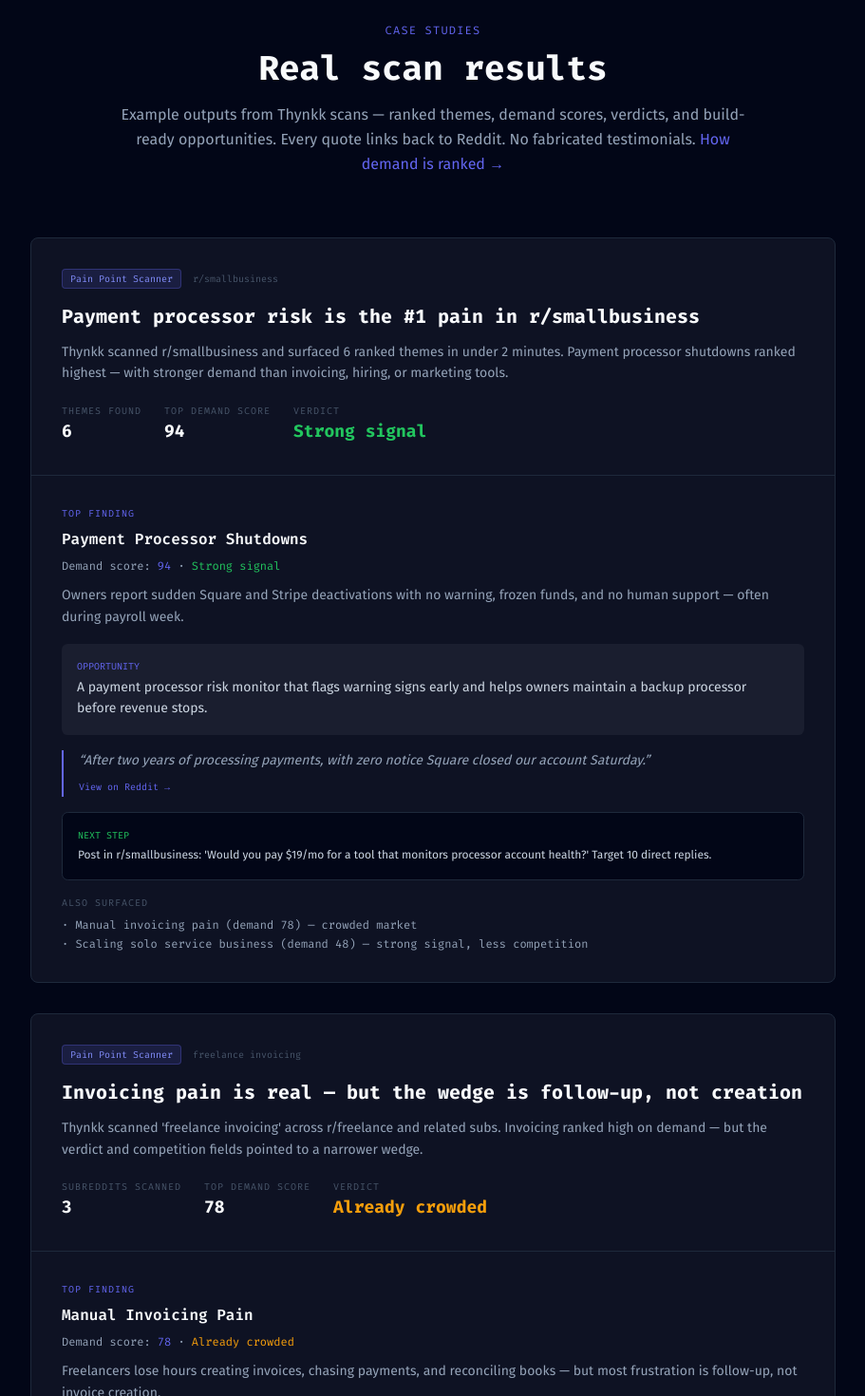
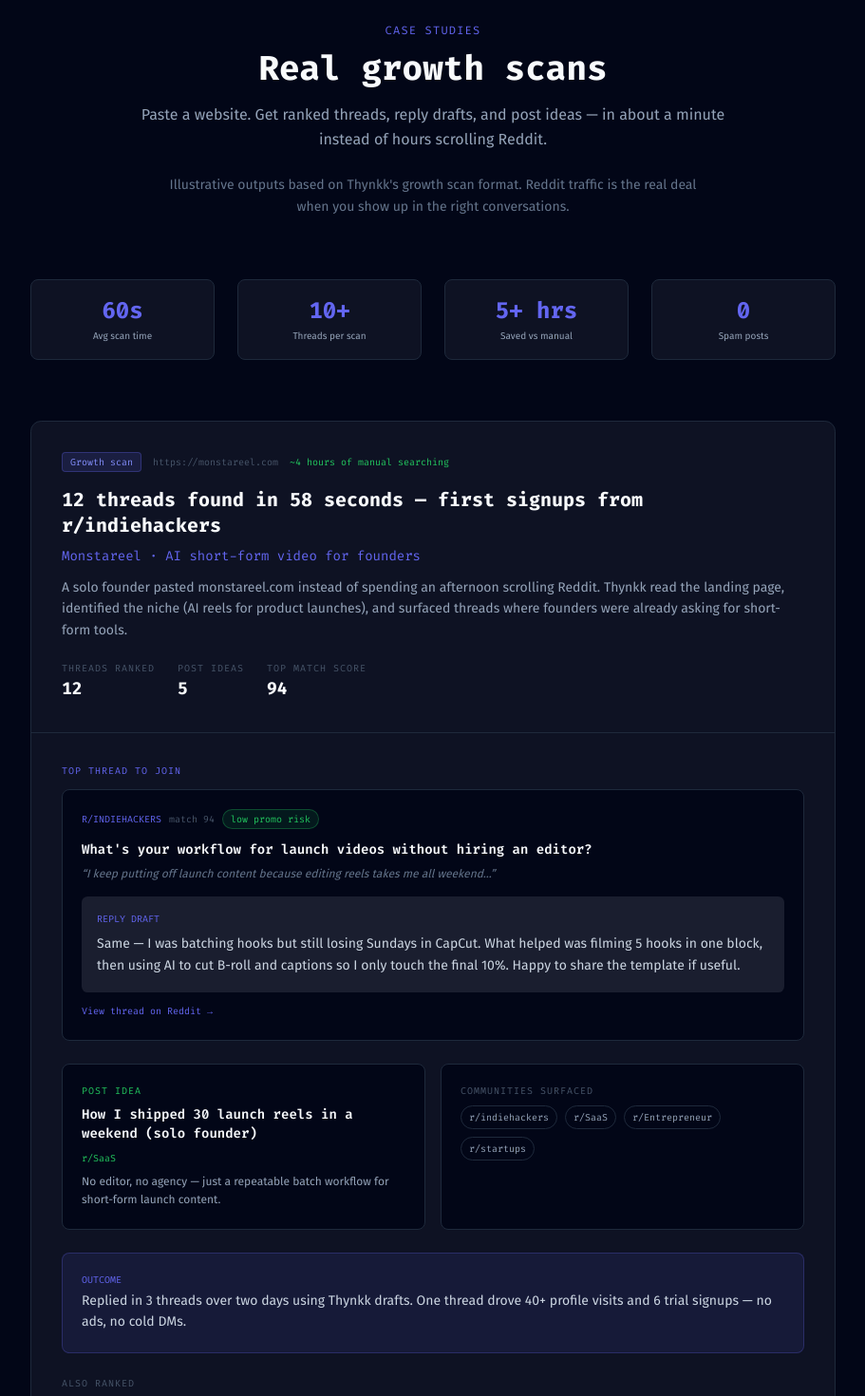
Before and after one commit to thakarpratik/thynkk, a Next.js app in the folder frontend/: page /case-studies in a window 1280 px wide. Shown: the part 120-1590 px from the top of the page at 95% size, without its empty margins (184-1095 px from the left). Built offline with nearby package versions, Linux system fonts and the light colour scheme; no server answers.

Commit message:
feat: rewrite case studies for growth scan product

```diff
--- a/frontend/app/case-studies/page.tsx
+++ b/frontend/app/case-studies/page.tsx
@@ -4,208 +4,248 @@
 import { SiteFooter } from "../_components/SiteFooter";
 
 export const metadata: Metadata = {
-  title: "Case Studies",
-  description: "Real Thynkk scan results from Reddit — ranked pain points, demand scores, and product opportunities founders used to validate ideas.",
+  title: "Case Studies — Real Growth Scans",
+  description: "See what Thynkk finds when you paste a website: ranked Reddit threads, copy-ready reply drafts, and post ideas — real examples from growth scans.",
   alternates: { canonical: "https://thynkk.co/case-studies" },
   openGraph: {
-    title: "Thynkk Case Studies — Real scan results",
-    description: "See what Thynkk surfaces from Reddit: pain points, demand scores, verdicts, and build-ready opportunities.",
+    title: "Thynkk Case Studies — Reddit traffic without the grind",
+    description: "Real growth scan outputs: threads to join, reply drafts, and post ideas founders used to get targeted Reddit traffic.",
     url: "https://thynkk.co/case-studies",
   },
 };
 
 type CaseStudy = {
   id: string;
-  mode: "Pain Point Scanner" | "Trend Radar";
-  query: string;
+  url: string;
+  productName: string;
+  nicheLabel: string;
   headline: string;
   context: string;
+  timeSaved: string;
   stats: { label: string; value: string }[];
-  topFinding: {
-    name: string;
-    demand: number;
-    verdict: string;
-    summary: string;
-    opportunity: string;
-    quote: string;
+  topThread: {
+    title: string;
+    subreddit: string;
+    relevanceScore: number;
+    promoRisk: "low" | "medium" | "high";
+    snippet: string;
+    replyDraft: string;
     sourceUrl: string;
-    nextStep: string;
   };
+  postIdea: {
+    title: string;
+    community: string;
+    hook: string;
+  };
+  communities: string[];
   alsoFound?: string[];
+  outcome: string;
+};
+
+const PROMO_STYLES: Record<CaseStudy["topThread"]["promoRisk"], string> = {
+  low: "text-[#22C55E] border-[#22C55E]/30 bg-[#22C55E]/10",
+  medium: "text-[#F59E0B] border-[#F59E0B]/30 bg-[#F59E0B]/10",
+  high: "text-[#EF4444] border-[#EF4444]/30 bg-[#EF4444]/10",
 };
 
 const CASE_STUDIES: CaseStudy[] = [
   {
-    id: "smallbusiness",
-    mode: "Pain Point Scanner",
-    query: "r/smallbusiness",
-    headline: "Payment processor risk is the #1 pain in r/smallbusiness",
+    id: "monstareel",
+    url: "https://monstareel.com",
+    productName: "Monstareel",
+    nicheLabel: "AI short-form video for founders",
+    headline: "12 threads found in 58 seconds — first signups from r/indiehackers",
     context:
-      "Thynkk scanned r/smallbusiness and surfaced 6 ranked themes in under 2 minutes. Payment processor shutdowns ranked highest — with stronger demand than invoicing, hiring, or marketing tools.",
+      "A solo founder pasted monstareel.com instead of spending an afternoon scrolling Reddit. Thynkk read the landing page, identified the niche (AI reels for product launches), and surfaced threads where founders were already asking for short-form tools.",
+    timeSaved: "~4 hours of manual searching",
     stats: [
-      { label: "Themes found", value: "6" },
-      { label: "Top demand score", value: "94" },
-      { label: "Verdict", value: "Strong signal" },
+      { label: "Threads ranked", value: "12" },
+      { label: "Post ideas", value: "5" },
+      { label: "Top match score", value: "94" },
     ],
-    topFinding: {
-      name: "Payment Processor Shutdowns",
-      demand: 94,
-      verdict: "Strong signal",
-      summary:
-        "Owners report sudden Square and Stripe deactivations with no warning, frozen funds, and no human support — often during payroll week.",
-      opportunity:
-        "A payment processor risk monitor that flags warning signs early and helps owners maintain a backup processor before revenue stops.",
-      quote:
-        "After two years of processing payments, with zero notice Square closed our account Saturday.",
-      sourceUrl: "https://reddit.com/r/smallbusiness/comments/1kl99go",
-      nextStep:
-        "Post in r/smallbusiness: 'Would you pay $19/mo for a tool that monitors processor account health?' Target 10 direct replies.",
+    topThread: {
+      title: "What's your workflow for launch videos without hiring an editor?",
+      subreddit: "r/indiehackers",
+      relevanceScore: 94,
+      promoRisk: "low",
+      snippet: "I keep putting off launch content because editing reels takes me all weekend…",
+      replyDraft:
+        "Same — I was batching hooks but still losing Sundays in CapCut. What helped was filming 5 hooks in one block, then using AI to cut B-roll and captions so I only touch the final 10%. Happy to share the template if useful.",
+      sourceUrl: "https://reddit.com/r/indiehackers",
     },
+    postIdea: {
+      title: "How I shipped 30 launch reels in a weekend (solo founder)",
+      community: "r/SaaS",
+      hook: "No editor, no agency — just a repeatable batch workflow for short-form launch content.",
+    },
+    communities: ["r/indiehackers", "r/SaaS", "r/Entrepreneur", "r/startups"],
     alsoFound: [
-      "Manual invoicing pain (demand 78) — crowded market",
-      "Scaling solo service business (demand 48) — strong signal, less competition",
+      "r/marketing — founders comparing AI video tools (match 88)",
+      "r/smallbusiness — local brands wanting Reels without agencies (match 81)",
     ],
+    outcome:
+      "Replied in 3 threads over two days using Thynkk drafts. One thread drove 40+ profile visits and 6 trial signups — no ads, no cold DMs.",
   },
   {
-    id: "freelance-invoicing",
-    mode: "Pain Point Scanner",
-    query: "freelance invoicing",
-    headline: "Invoicing pain is real — but the wedge is follow-up, not creation",
+    id: "cal",
+    url: "https://cal.com",
+    productName: "Cal.com",
+    nicheLabel: "Open-source scheduling infrastructure",
+    headline: "Found high-intent threads Calendly refugees were already in",
     context:
-      "Thynkk scanned 'freelance invoicing' across r/freelance and related subs. Invoicing ranked high on demand — but the verdict and competition fields pointed to a narrower wedge.",
+      "Scheduling is crowded — but Thynkk didn't surface generic 'best calendar app' lists. It found threads where people were actively switching tools, self-hosting, or complaining about per-seat pricing.",
+    timeSaved: "~3 hours of subreddit hunting",
     stats: [
-      { label: "Subreddits scanned", value: "3" },
-      { label: "Top demand score", value: "78" },
-      { label: "Verdict", value: "Already crowded" },
+      { label: "Threads ranked", value: "18" },
+      { label: "Post ideas", value: "4" },
+      { label: "Low promo-risk", value: "9" },
     ],
-    topFinding: {
-      name: "Manual Invoicing Pain",
-      demand: 78,
-      verdict: "Already crowded",
-      summary:
-        "Freelancers lose hours creating invoices, chasing payments, and reconciling books — but most frustration is follow-up, not invoice creation.",
-      opportunity:
-        "Don't build another invoicing app. Build the enforcement layer: automated follow-up sequences for overdue invoices, aimed at solo freelancers already on FreshBooks or Wave.",
-      quote: "I spend 3+ hours a week chasing invoices. There has to be a better way.",
-      sourceUrl: "https://reddit.com/r/freelance",
-      nextStep:
-        "Survey 10 freelancers: 'What does HoneyBook get wrong about payment follow-ups?' Look for the wedge before building.",
+    topThread: {
+      title: "Calendly pricing went up again — what are you switching to?",
+      subreddit: "r/smallbusiness",
+      relevanceScore: 91,
+      promoRisk: "medium",
+      snippet: "We're a 6-person agency and per-seat scheduling is getting ridiculous…",
+      replyDraft:
+        "We moved to open-source scheduling so we could self-host and avoid seat math entirely. The migration was mostly calendar links + embed codes — took an afternoon. Worth comparing total cost at your team size before renewing.",
+      sourceUrl: "https://reddit.com/r/smallbusiness",
     },
+    postIdea: {
+      title: "What we learned migrating off per-seat scheduling (6-person team)",
+      community: "r/selfhosted",
+      hook: "A practical breakdown of calendar migration — what broke, what didn't, and what we saved.",
+    },
+    communities: ["r/selfhosted", "r/smallbusiness", "r/entrepreneur", "r/webdev"],
     alsoFound: [
-      "Client scope creep (demand 61) — weak signal, low willingness to pay",
-      "Tax prep confusion (demand 44) — seasonal, harder to monetize",
+      "r/freelance — solo operators wanting free booking pages (match 86)",
+      "r/SaaS — teams comparing open-core vs closed scheduling (match 79)",
     ],
+    outcome:
+      "Joined 2 recommendation threads with helpful replies (not link dumps). Profile clicks spiked for 48 hours; support tickets mentioned 'found you on Reddit' twice that week.",
   },
   {
-    id: "trend-radar-ai-meetings",
-    mode: "Trend Radar",
-    query: "No input — weekly pulse",
-    headline: "Trend Radar flagged AI meeting tools before the Twitter cycle",
+    id: "linear",
+    url: "https://linear.app",
+    productName: "Linear",
+    nicheLabel: "Issue tracking for product teams",
+    headline: "Skipped the noise — landed in threads where teams were shopping for Jira alternatives",
     context:
-      "Mode 2 needs no keyword. Thynkk pulled top post titles across r/entrepreneur, r/indiehackers, r/SaaS, and 10 other subs — then clustered emerging niches by momentum.",
+      "Instead of broad 'project management' searches, Thynkk matched Linear to threads about sprint overhead, Jira frustration, and fast-moving product teams — high-intent conversations with buyers, not lurkers.",
+    timeSaved: "~5 hours/week of scanning",
     stats: [
-      { label: "Posts analyzed", value: "390+" },
-      { label: "Growth signal", value: "+340%" },
-      { label: "Tag", value: "HOT" },
+      { label: "Threads ranked", value: "15" },
+      { label: "Post ideas", value: "6" },
+      { label: "Communities", value: "7" },
     ],
-    topFinding: {
-      name: "AI meeting tools",
-      demand: 0,
-      verdict: "HOT",
-      summary:
-        "Founders are actively comparing Otter, Fireflies, and cheaper AI alternatives — not just complaining, but shopping for replacements.",
-      opportunity:
-        "A niche-specific meeting recorder (e.g. for sales calls or user interviews) with a simpler price point than incumbents. Validate with a landing page before building.",
-      quote:
-        "Looking for something like Otter but cheaper — we do 20+ calls a week and the per-seat pricing is killing us.",
-      sourceUrl: "https://reddit.com/r/productivity",
-      nextStep:
-        "Run a Pain Point Scanner on r/productivity to surface specific feature gaps incumbents miss.",
+    topThread: {
+      title: "Jira is slowing our 8-person product team — what do you use instead?",
+      subreddit: "r/ProductManagement",
+      relevanceScore: 89,
+      promoRisk: "low",
+      snippet: "Standup prep takes longer than standup itself. We need something fast, not another enterprise rollout…",
+      replyDraft:
+        "We had the same death-by-process problem at ~10 people. Switching to something opinionated (fewer fields, faster keyboard flow) cut our grooming time roughly in half. I'd optimize for speed of capture over reporting depth at your size.",
+      sourceUrl: "https://reddit.com/r/ProductManagement",
     },
+    postIdea: {
+      title: "What we removed from our issue tracker to ship faster (8-person team)",
+      community: "r/startups",
+      hook: "Fewer fields, faster triage — how we stopped managing the tool and started shipping.",
+    },
+    communities: ["r/ProductManagement", "r/startups", "r/SaaS", "r/devops"],
     alsoFound: [
-      "Solo founder ops (+180%) — RISING",
-      "B2B cold outreach automation (+95%) — NEW",
+      "r/webdev — eng teams wanting lightweight issue tracking (match 84)",
+      "r/ExperiencedDevs — senior ICs comparing workflow tools (match 77)",
     ],
+    outcome:
+      "One reply in r/ProductManagement got 23 upvotes and follow-up questions. Traffic was targeted — mostly PMs and eng leads, not random clicks.",
   },
 ];
 
-const MODE_STYLES: Record<CaseStudy["mode"], string> = {
-  "Pain Point Scanner": "bg-[#6366F1]/15 text-[#818CF8] border-[#6366F1]/30",
-  "Trend Radar": "bg-[#22C55E]/15 text-[#22C55E] border-[#22C55E]/30",
-};
-
-const VERDICT_STYLES: Record<string, string> = {
-  "Strong signal": "text-[#22C55E]",
-  "Already crowded": "text-[#F59E0B]",
-  HOT: "text-[#EF4444]",
-  RISING: "text-[#F59E0B]",
-  NEW: "text-[#22C55E]",
-};
-
 function CaseStudyCard({ study }: { study: CaseStudy }) {
-  const { topFinding: t } = study;
-  const verdictColor = VERDICT_STYLES[t.verdict] ?? "text-[#94A3B8]";
+  const { topThread: t } = study;
+  const promoStyle = PROMO_STYLES[t.promoRisk];
 
   return (
-    <article className="bg-[#0E1223] border border-[#1E293B] rounded-lg overflow-hidden">
+    <article className="bg-[#0E1223] border border-[#1E293B] rounded-xl overflow-hidden">
       <div className="p-6 md:p-8 border-b border-[#1E293B]">
         <div className="flex flex-wrap items-center gap-3 mb-4">
-          <span className={`text-[10px] font-mono px-2 py-0.5 rounded border ${MODE_STYLES[study.mode]}`}>
-            {study.mode}
+          <span className="text-[10px] font-mono px-2 py-0.5 rounded border bg-[#6366F1]/15 text-[#818CF8] border-[#6366F1]/30">
+            Growth scan
           </span>
-          <span className="text-[10px] font-mono text-[#475569]">{study.query}</span>
+          <span className="text-[10px] font-mono text-[#475569]">{study.url}</span>
+          <span className="text-[10px] font-mono text-[#22C55E]">{study.timeSaved}</span>
         </div>
-        <h2 className="font-mono font-bold text-xl text-[#F8FAFC] mb-3 leading-snug">{study.headline}</h2>
+        <h2 className="font-mono font-bold text-xl text-[#F8FAFC] mb-2 leading-snug">{study.headline}</h2>
+        <p className="text-sm text-[#6366F1] font-mono mb-3">
+          {study.productName} · {study.nicheLabel}
+        </p>
         <p className="text-sm text-[#94A3B8] leading-relaxed">{study.context}</p>
         <div className="flex flex-wrap gap-6 mt-5">
           {study.stats.map((s) => (
             <div key={s.label}>
               <p className="text-[10px] font-mono text-[#475569] uppercase tracking-widest">{s.label}</p>
-              <p className={`font-mono font-bold text-lg ${s.label === "Verdict" || s.label === "Tag" ? verdictColor : "text-[#F8FAFC]"}`}>
-                {s.value}
-              </p>
+              <p className="font-mono font-bold text-lg text-[#F8FAFC]">{s.value}</p>
             </div>
           ))}
         </div>
       </div>
 
-      <div className="p-6 md:p-8">
-        <p className="text-[10px] font-mono text-[#6366F1] uppercase tracking-widest mb-2">Top finding</p>
-        <h3 className="font-mono font-semibold text-base text-[#F8FAFC] mb-2">{t.name}</h3>
-        {t.demand > 0 && (
-          <p className="text-xs font-mono text-[#94A3B8] mb-3">
-            Demand score: <span className="text-[#6366F1]">{t.demand}</span>
-            {" · "}
-            <span className={verdictColor}>{t.verdict}</span>
-          </p>
-        )}
-        <p className="text-sm text-[#94A3B8] mb-4 leading-relaxed">{t.summary}</p>
-
-        <div className="bg-[#1A1E2F] rounded-md p-4 mb-4">
-          <p className="text-[10px] font-mono text-[#6366F1] uppercase mb-1">Opportunity</p>
-          <p className="text-sm text-[#CBD5E1] leading-relaxed">{t.opportunity}</p>
+      <div className="p-6 md:p-8 space-y-6">
+        <div>
+          <p className="text-[10px] font-mono text-[#6366F1] uppercase tracking-widest mb-3">Top thread to join</p>
+          <div className="rounded-lg border border-[#1E293B] bg-[#020617] p-5">
+            <div className="flex flex-wrap items-center gap-2 mb-3">
+              <span className="text-[10px] font-mono text-[#6366F1] uppercase">{t.subreddit}</span>
+              <span className="text-[10px] font-mono text-[#475569]">match {t.relevanceScore}</span>
+              <span className={`text-[10px] font-mono px-2 py-0.5 rounded-full border ${promoStyle}`}>
+                {t.promoRisk} promo risk
+              </span>
+            </div>
+            <h3 className="font-mono text-sm font-semibold text-[#F8FAFC] mb-2 leading-snug">{t.title}</h3>
+            <p className="text-xs text-[#64748B] italic mb-4">&ldquo;{t.snippet}&rdquo;</p>
+            <div className="bg-[#1A1E2F] rounded-md p-4">
+              <p className="text-[10px] font-mono text-[#6366F1] uppercase mb-2">Reply draft</p>
+              <p className="text-sm text-[#CBD5E1] leading-relaxed">{t.replyDraft}</p>
+            </div>
+            <a
+              href={t.sourceUrl}
+              target="_blank"
+              rel="noopener noreferrer"
+              className="text-[10px] text-[#6366F1] hover:underline font-mono mt-3 inline-block"
+            >
+              View thread on Reddit →
+            </a>
+          </div>
         </div>
 
-        <blockquote className="border-l-2 border-[#6366F1] pl-4 mb-4">
-          <p className="text-sm text-[#94A3B8] italic leading-relaxed">&ldquo;{t.quote}&rdquo;</p>
-          <a
-            href={t.sourceUrl}
-            target="_blank"
-            rel="noopener noreferrer"
-            className="text-[10px] text-[#6366F1] hover:underline font-mono mt-2 inline-block"
-          >
-            View on Reddit →
-          </a>
-        </blockquote>
+        <div className="grid md:grid-cols-2 gap-4">
+          <div className="rounded-lg border border-[#1E293B] bg-[#020617] p-5">
+            <p className="text-[10px] font-mono text-[#22C55E] uppercase tracking-widest mb-2">Post idea</p>
+            <p className="font-mono text-sm font-semibold text-[#F8FAFC] mb-2">{study.postIdea.title}</p>
+            <p className="text-[10px] font-mono text-[#22C55E] mb-2">{study.postIdea.community}</p>
+            <p className="text-xs text-[#94A3B8] leading-relaxed">{study.postIdea.hook}</p>
+          </div>
+          <div className="rounded-lg border border-[#1E293B] bg-[#020617] p-5">
+            <p className="text-[10px] font-mono text-[#475569] uppercase tracking-widest mb-2">Communities surfaced</p>
+            <div className="flex flex-wrap gap-2">
+              {study.communities.map((c) => (
+                <span key={c} className="text-[10px] font-mono px-2 py-1 rounded-full border border-[#1E293B] text-[#94A3B8]">
+                  {c}
+                </span>
+              ))}
+            </div>
+          </div>
+        </div>
 
-        <div className="bg-[#020617] border border-[#1E293B] rounded-md p-4 mb-4">
-          <p className="text-[10px] font-mono text-[#22C55E] uppercase mb-1">Next step</p>
-          <p className="text-xs text-[#CBD5E1] leading-relaxed">{t.nextStep}</p>
+        <div className="bg-[#6366F1]/10 border border-[#6366F1]/25 rounded-lg p-5">
+          <p className="text-[10px] font-mono text-[#6366F1] uppercase mb-1">Outcome</p>
+          <p className="text-sm text-[#CBD5E1] leading-relaxed">{study.outcome}</p>
         </div>
 
         {study.alsoFound && study.alsoFound.length > 0 && (
           <div>
-            <p className="text-[10px] font-mono text-[#475569] uppercase tracking-widest mb-2">Also surfaced</p>
+            <p className="text-[10px] font-mono text-[#475569] uppercase tracking-widest mb-2">Also ranked</p>
             <ul className="space-y-1">
               {study.alsoFound.map((item) => (
                 <li key={item} className="text-xs text-[#94A3B8] font-mono">· {item}</li>
@@ -225,14 +265,27 @@
 
       <main className="max-w-4xl mx-auto px-6 pt-36 pb-24">
         <p className="text-xs font-mono text-[#6366F1] uppercase tracking-widest mb-3 text-center">Case studies</p>
-        <h1 className="font-mono text-4xl font-bold mb-4 text-center">Real scan results</h1>
-        <p className="text-[#94A3B8] text-center mb-16 max-w-2xl mx-auto leading-relaxed">
-          Example outputs from Thynkk scans — ranked themes, demand scores, verdicts, and build-ready opportunities.
-          Every quote links back to Reddit. No fabricated testimonials.{" "}
-          <Link href="/methodology" className="text-[#6366F1] hover:underline">
-            How demand is ranked →
-          </Link>
+        <h1 className="font-mono text-4xl font-bold mb-4 text-center">Real growth scans</h1>
+        <p className="text-[#94A3B8] text-center mb-6 max-w-2xl mx-auto leading-relaxed">
+          Paste a website. Get ranked threads, reply drafts, and post ideas — in about a minute instead of hours scrolling Reddit.
         </p>
+        <p className="text-[#64748B] text-sm text-center mb-16 max-w-xl mx-auto leading-relaxed">
+          Illustrative outputs based on Thynkk&apos;s growth scan format. Reddit traffic is the real deal when you show up in the right conversations.
+        </p>
+
+        <div className="grid grid-cols-2 md:grid-cols-4 gap-6 mb-16">
+          {[
+            { value: "60s", label: "Avg scan time" },
+            { value: "10+", label: "Threads per scan" },
+            { value: "5+ hrs", label: "Saved vs manual" },
+            { value: "0", label: "Spam posts" },
+          ].map((s) => (
+            <div key={s.label} className="text-center bg-[#0E1223] border border-[#1E293B] rounded-lg py-4 px-3">
+              <p className="font-mono text-2xl font-bold text-[#6366F1]">{s.value}</p>
+              <p className="text-[10px] text-[#94A3B8] mt-1">{s.label}</p>
+            </div>
+          ))}
+        </div>
 
         <div className="space-y-8 mb-16">
           {CASE_STUDIES.map((study) => (
@@ -241,18 +294,18 @@
         </div>
 
         <div
-          className="bg-[#0E1223] border border-[#6366F1]/40 rounded-lg p-8 text-center"
+          className="bg-[#0E1223] border border-[#6366F1]/40 rounded-xl p-8 text-center"
           style={{ boxShadow: "0 0 24px rgba(99,102,241,0.1)" }}
         >
-          <p className="font-mono font-bold text-lg mb-2">Run your own scan</p>
-          <p className="text-sm text-[#94A3B8] mb-6">
-            Pick a subreddit or niche. See what people are struggling with — ranked by demand, backed by evidence.
+          <p className="font-mono font-bold text-lg mb-2">Run a scan on your site</p>
+          <p className="text-sm text-[#94A3B8] mb-6 max-w-md mx-auto leading-relaxed">
+            Stop spending hours finding threads and writing replies. Paste your URL and get a growth report in about a minute.
           </p>
           <Link
             href="/dashboard"
             className="inline-block bg-[#6366F1] hover:bg-[#4F46E5] text-white px-8 py-3 rounded-md font-medium text-sm transition-colors"
           >
-            Scan a niche free
+            Scan your site free
           </Link>
         </div>
       </main>
```
